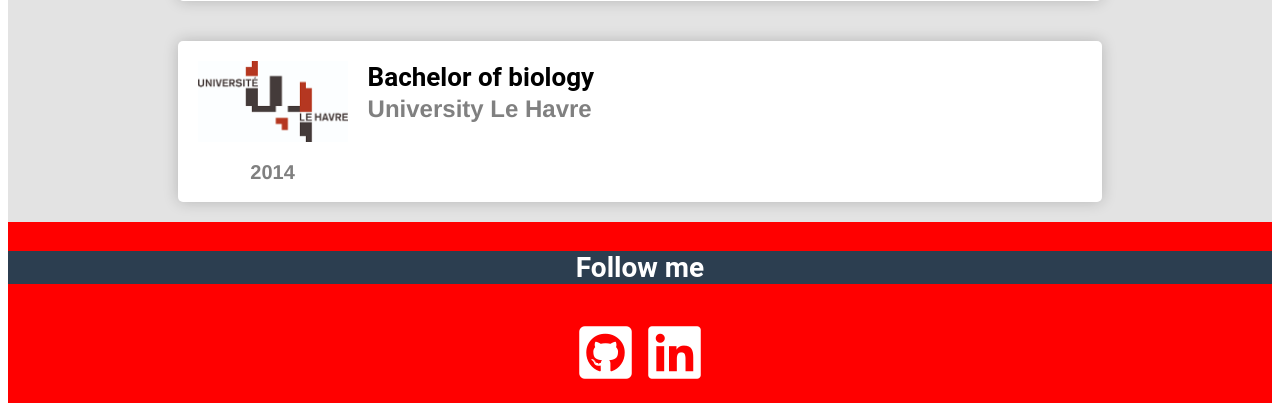
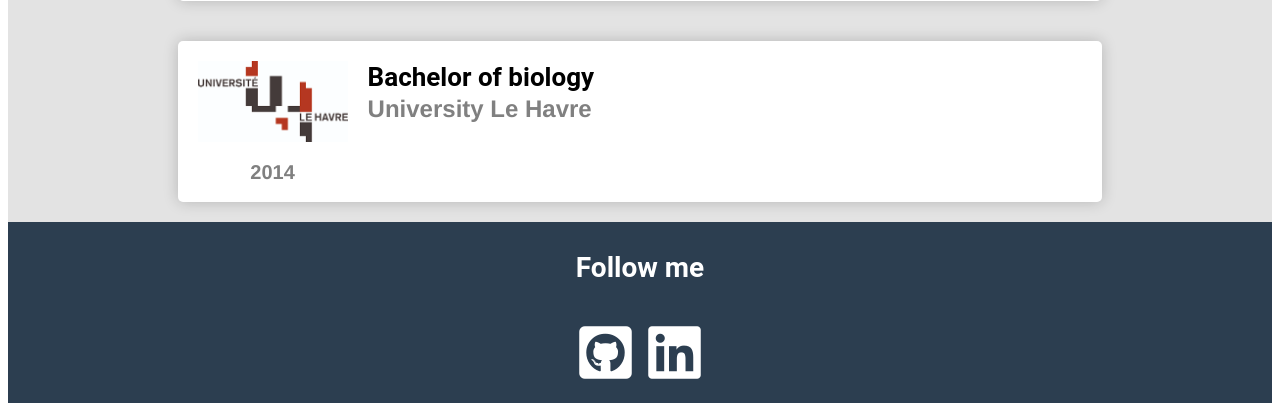
Before and after one commit to hbiom/profile, a PHP site: page / in a window 1280 px wide. Shown: the part 5248-5659 px from the top of the page. Run offline with PHP 8.4, Linux system fonts and the light colour scheme; some libraries are stand-ins or nearby versions.

Commit message:
sections files to parts

```diff
--- a/component/footer.css
+++ b/component/footer.css
@@ -1,6 +1,6 @@
 
 footer {
-  background-color: red;
+  background-color: #2c3e50;
   padding-top: 10px;
 }
 
--- a/style.css
+++ b/style.css
@@ -6,7 +6,7 @@
 @import url("component/education.css");
 @import url("component/font-page.css");
 @import url("component/footer.css");
-@import url("component/sections.css");
+@import url("component/parts.css");
 @import url("component/topnav.css");
 
 
```
Also changed, not shown: component/parts.css (renamed from component/sections.css).
